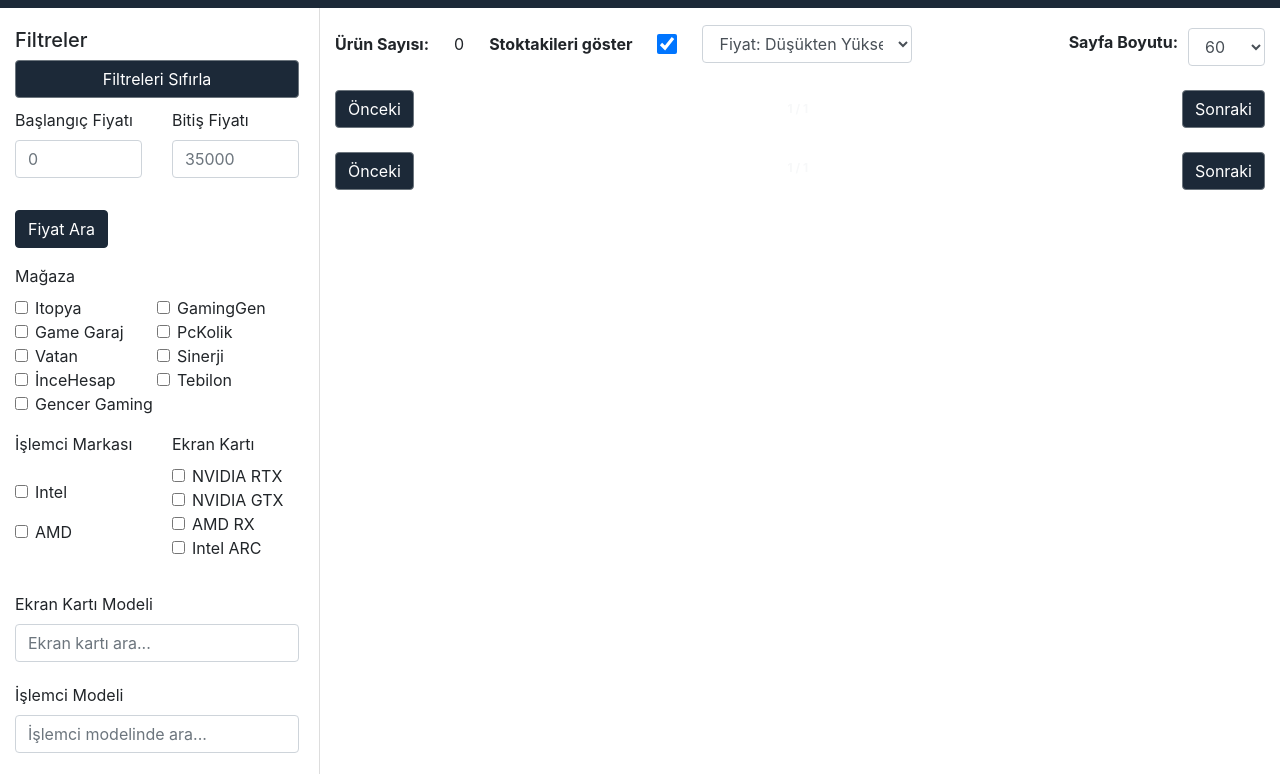
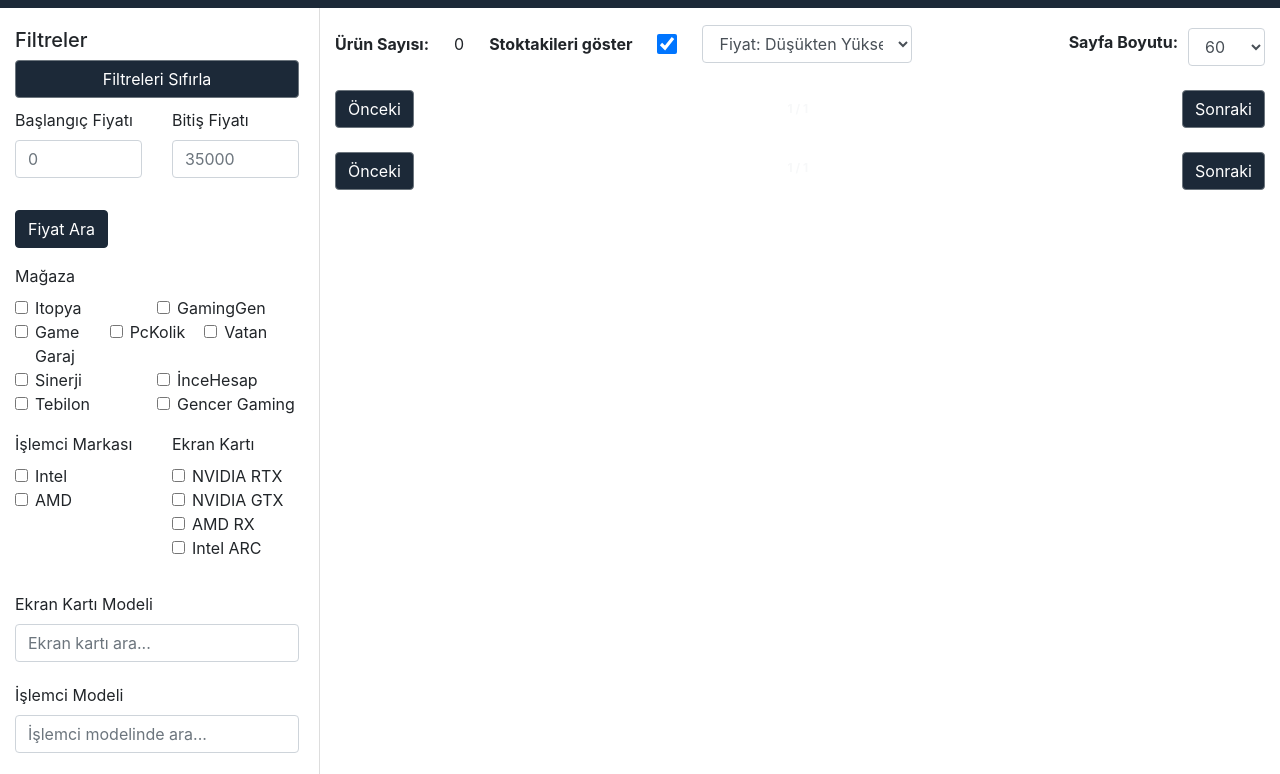
Before and after one commit to VS-57/hesapli-pc-node-js, a website: page public/main.html in a window 1280 px wide. Shown: the part 100-874 px from the top of the page. Drawn offline with nearby package versions, Linux system fonts and the light colour scheme; no server answers.

Commit message:
Update styles.css

```diff
--- a/public/styles.css
+++ b/public/styles.css
@@ -198,26 +198,3 @@ input[type="checkbox"]:checked {
   background-color: #f7f8f9; /* Seçili olduğunda arka plan rengi */
   border: 2px solid #1c2938; /* Seçili olduğunda kenarlık rengi */
 }
-
-.form-group {
-  display: flex;
-  flex-wrap: wrap;
-}
-
-.form-check {
-  flex: 1 0 33.33%;
-  box-sizing: border-box;
-  min-width: 120px; /* Minimum genişlik ayarı */
-}
-
-@media (max-width: 960px) {
-  .form-check {
-    flex: 1 0 50%; /* Ekran daraldığında iki sütuna düşsün */
-  }
-}
-
-@media (max-width: 600px) {
-  .form-check {
-    flex: 1 0 100%; /* Daha da daraldığında tek sütuna düşsün */
-  }
-}
```
